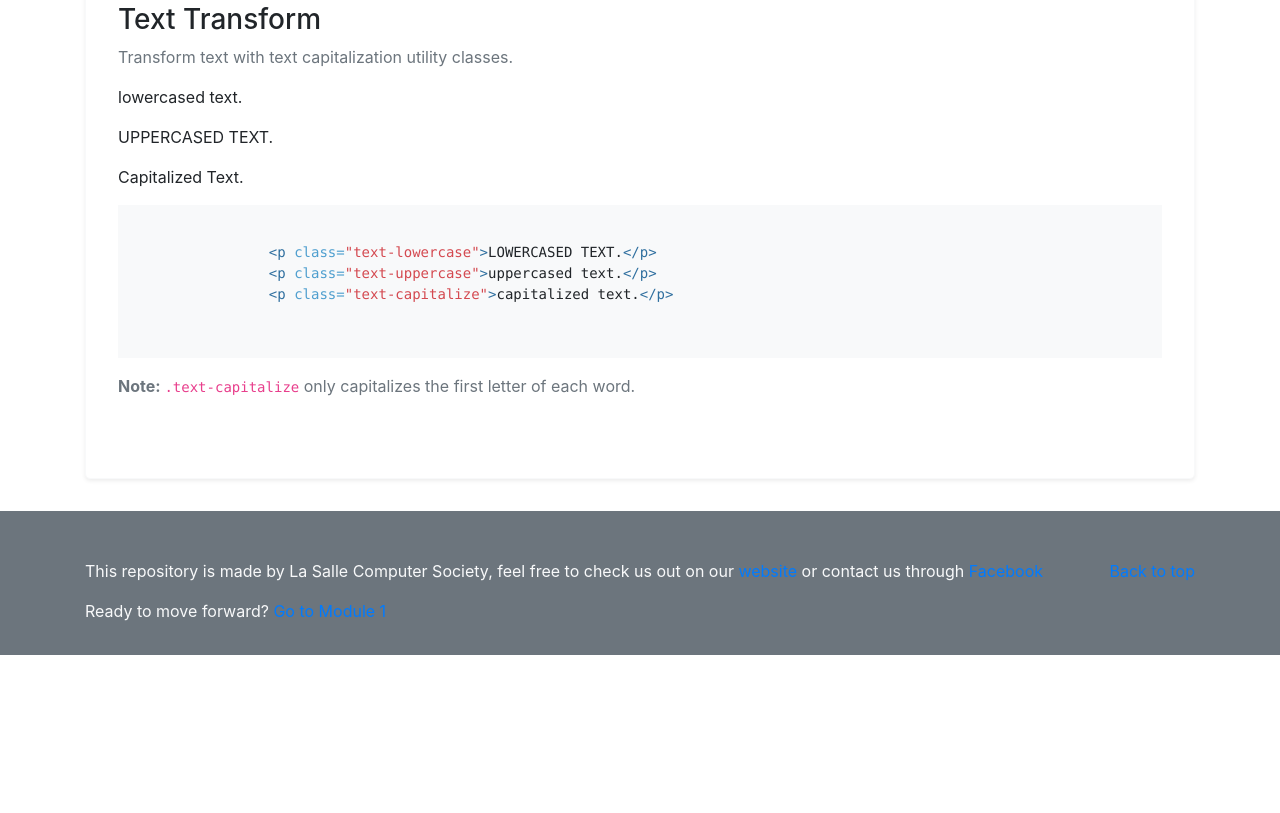
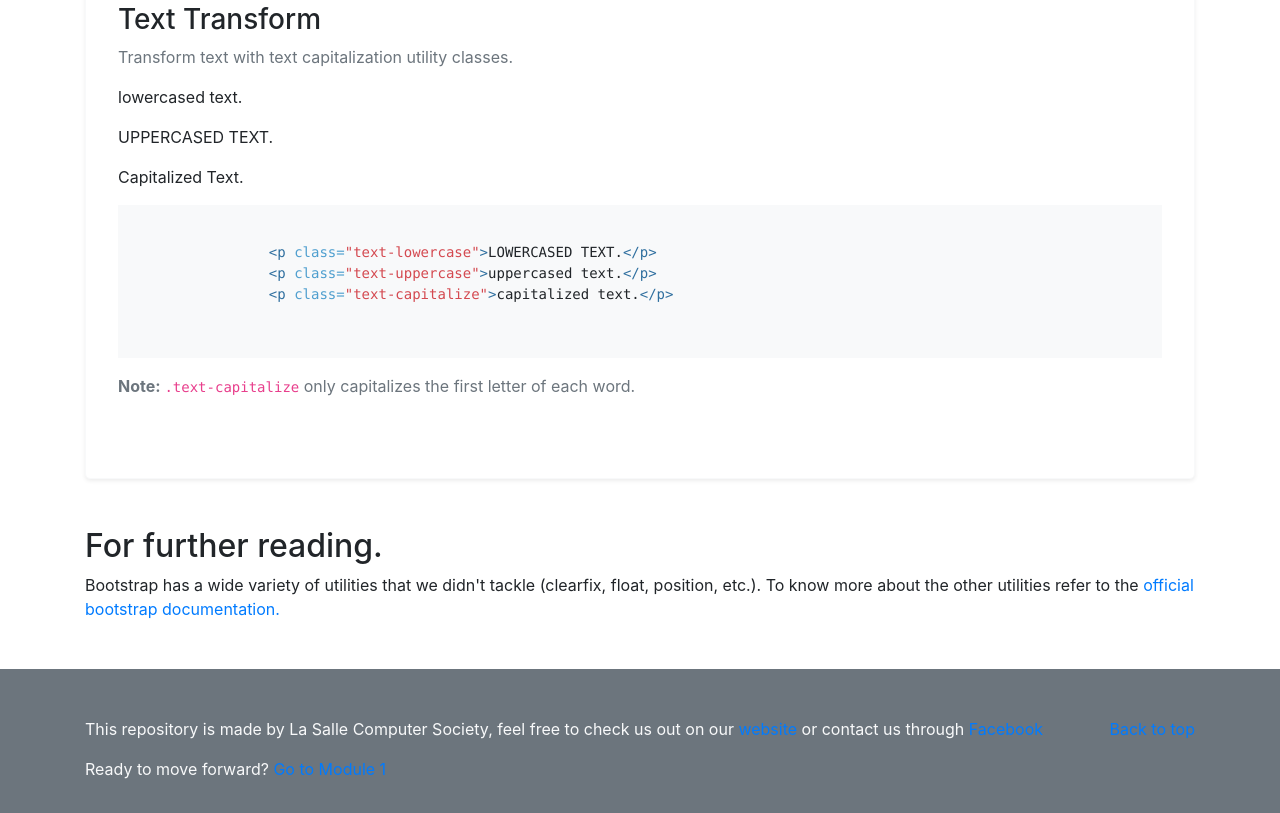
Before and after one commit to XunylYasna/LSCS-Bootstrap-4-Materials, a plain HTML site: page Modules/module2.html in a window 1280 px wide. Shown: the part 4049-4862 px from the top of the page. Before the commit the page ends 4704 px from the top, so only its background shows below. Drawn offline with nearby package versions, Linux system fonts and the light colour scheme.

Commit message:
added further reading

```diff
--- a/Modules/module2.html
+++ b/Modules/module2.html
@@ -243,7 +243,10 @@
 
     </section>
 
-
+    <section class = "container mb-5 mt-5">
+        <h2>For further reading.</h2>
+        <p>Bootstrap has a wide variety of utilities that we didn't tackle (clearfix, float, position, etc.). To know more about the other utilities refer to the <a href="https://getbootstrap.com/docs/4.5/getting-started/introduction/">official bootstrap documentation.</a></p>
+    </section>
 
 
     <!-- Footer -->
```
